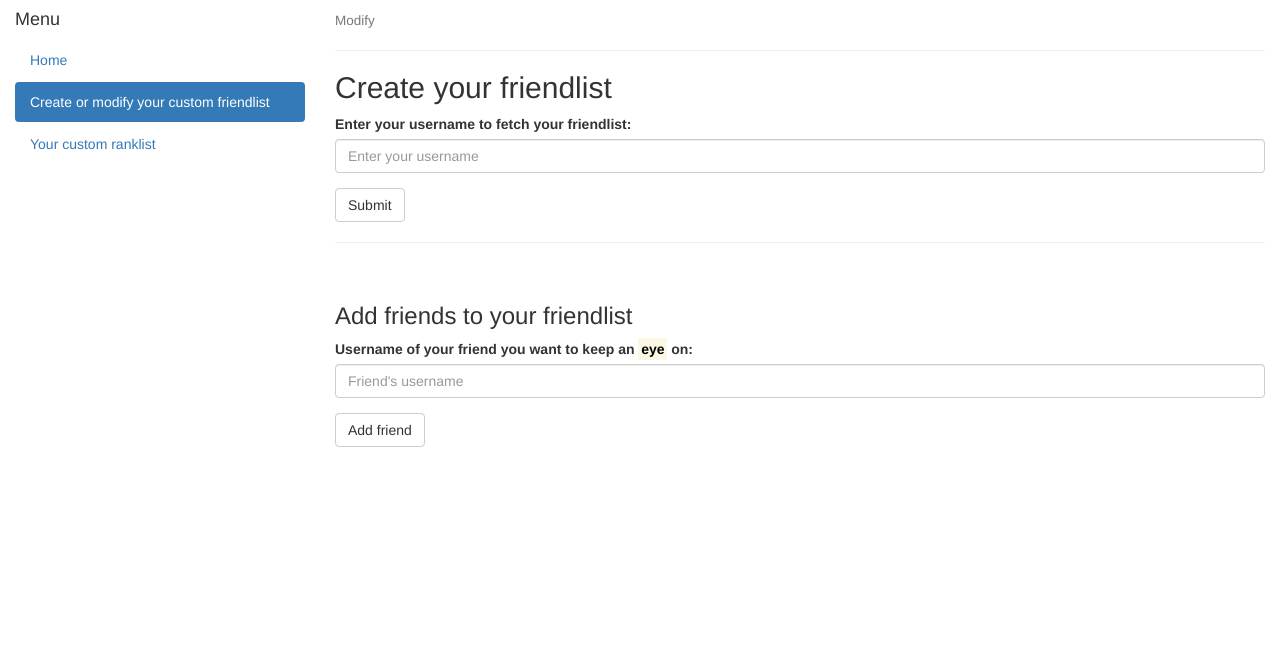
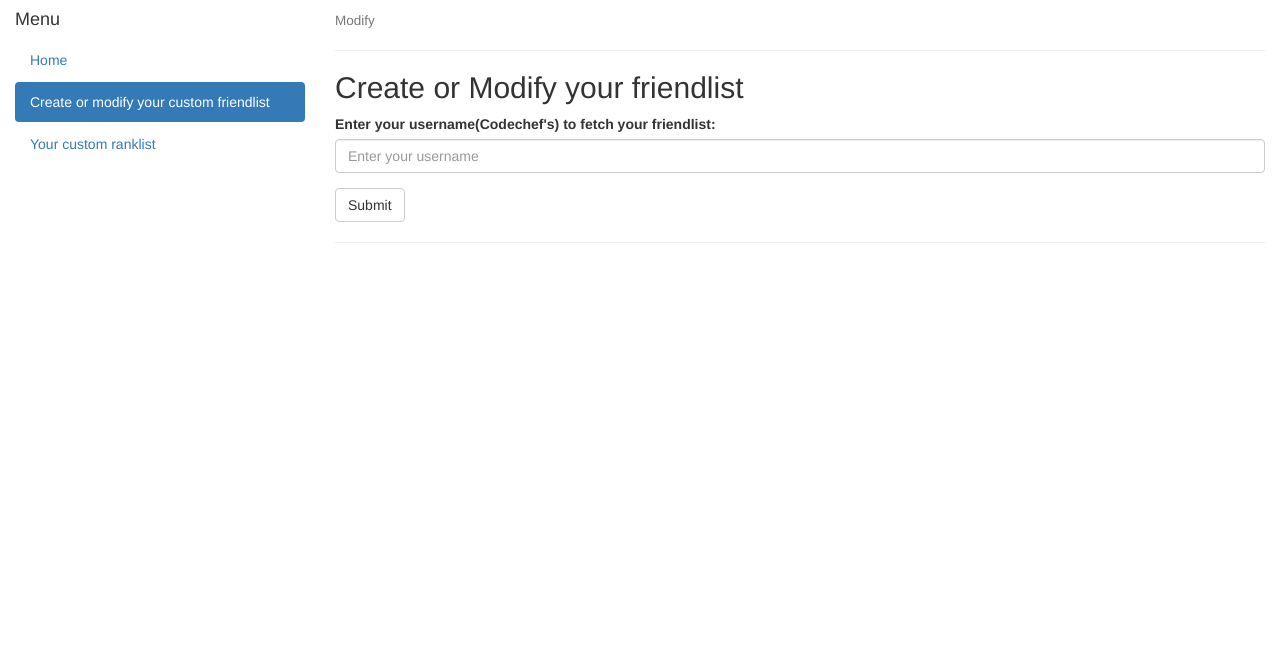
Before and after one commit to mayukh45/Ranklist_App, a Django app: page /home/modify in a window 1280 px wide. Shown: the top 646 px of the page. Run offline with Django 3.2, Linux system fonts and the light colour scheme; some libraries are stand-ins or nearby versions.

Commit message:
Minor changes

```diff
--- a/codechef_mayukh45/codechef_mayukh45/MAIN.py
+++ b/codechef_mayukh45/codechef_mayukh45/MAIN.py
@@ -108,7 +108,7 @@ def get_ranklist(friends_dict,c_code,username,own_college):
             college = str(friends_dict[friend]).split(" ")
         #print(username+"YOYO"+college)
         insti_url = "%20".join(college)
-        url = base_url + c_code + "?fields=username%2CtotalScore&institution=" + insti_url+"&limit=25"
+        url = base_url + c_code + "?fields=username%2CtotalScore&institution=" + insti_url
     # print(url)
         rank_list_response = requests.get(url, headers=headers)
         rank_list_response = json.loads(rank_list_response.content.decode("UTF-8"))
--- a/codechef_mayukh45/codechef_mayukh45/settings.py
+++ b/codechef_mayukh45/codechef_mayukh45/settings.py
@@ -26,7 +26,7 @@ SECRET_KEY = 'e69nk02ucfpdobdwt=wx50vg!$*uxyv$l(f-ono4_8ez(1v0z*'
 # SECURITY WARNING: don't run with debug turned on in production!
 DEBUG = False
 
-ALLOWED_HOSTS = ['149.129.138.201','127.0.0.1']
+ALLOWED_HOSTS = ['149.129.138.201','127.0.0.1','149.129.130.214']
 
 # Application definition
 
--- a/codechef_mayukh45/creation/templates/creation.html
+++ b/codechef_mayukh45/creation/templates/creation.html
@@ -54,12 +54,13 @@
       <hr>
     {% if friends|length == 0 %}
     {% if null == True %}
-      <h2>Create your friendlist</h2>
+      <h2>Create or Modify your friendlist</h2>
+
 
         <form action="/home/modify" method = 'GET'>
             {% csrf_token %}
         <div class="form-group">
-        <label for="username">Enter your username to fetch your friendlist:</label>
+        <label for="username">Enter your username(Codechef's) to fetch your friendlist:</label>
         <input type="text" class="form-control" id="username" placeholder="Enter your username" name="username">
 
 
@@ -94,11 +95,12 @@
         {% endif %}
         <hr>
     <br>
-        <h3>Add friends to your friendlist</h3>
+    {% if null == False %}
+    <h3>Add friends to your friendlist</h3>
         <form action="#" method = 'POST'>
             {% csrf_token %}
         <div class="form-group">
-            <label for="new_friend">Username of your friend you want to keep an <mark>eye</mark> on:</label>
+            <label for="new_friend">Username(Codechef's) of your friend you want to keep an <mark>eye</mark> on:</label>
         <input type="text" class="form-control" id="new_friend" placeholder="Friend's username" name="new_friend">
 
 
@@ -111,6 +113,7 @@
         {% endif %}
 
 
+        {% endif %}
 
 
 
```
